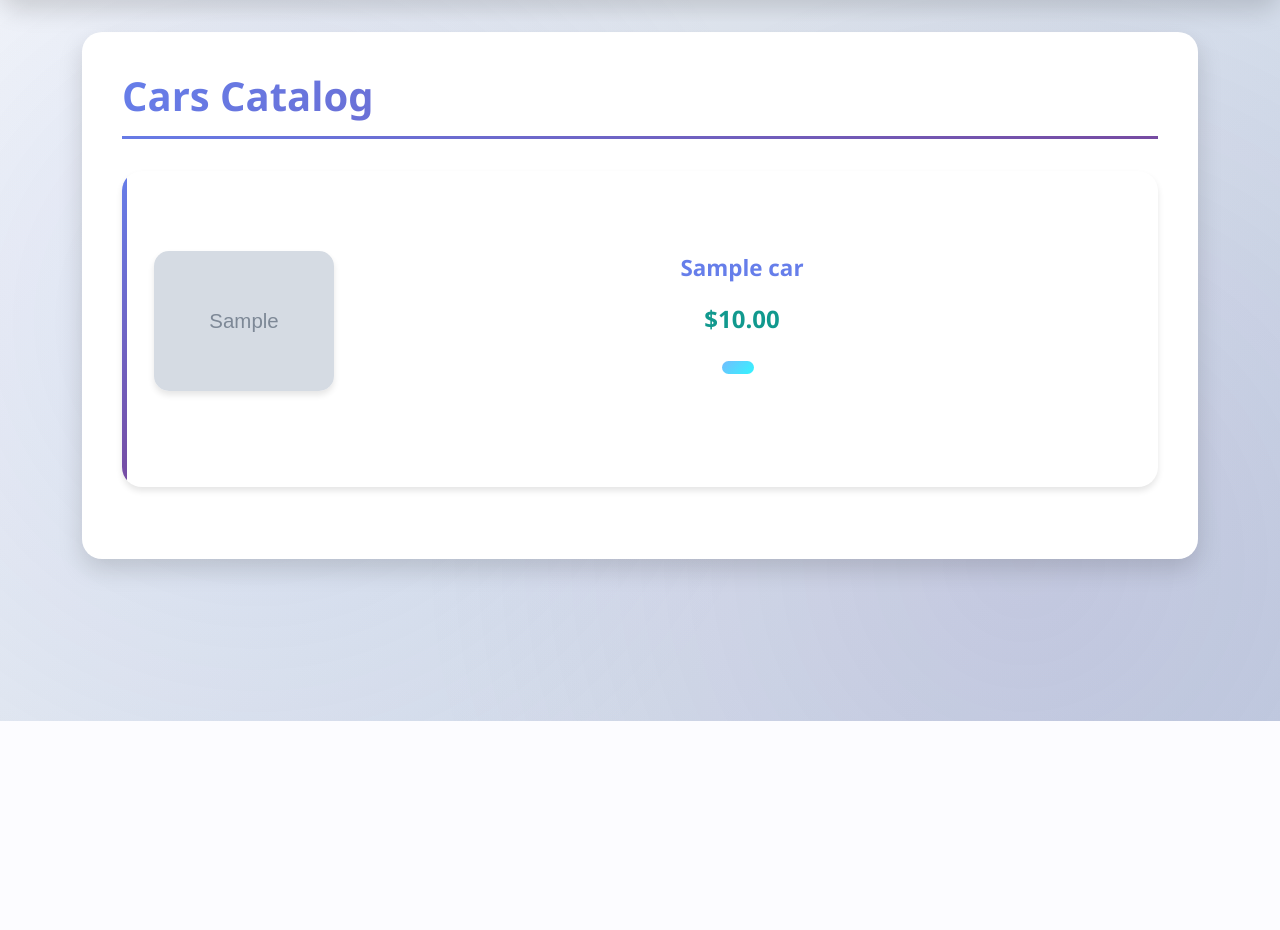
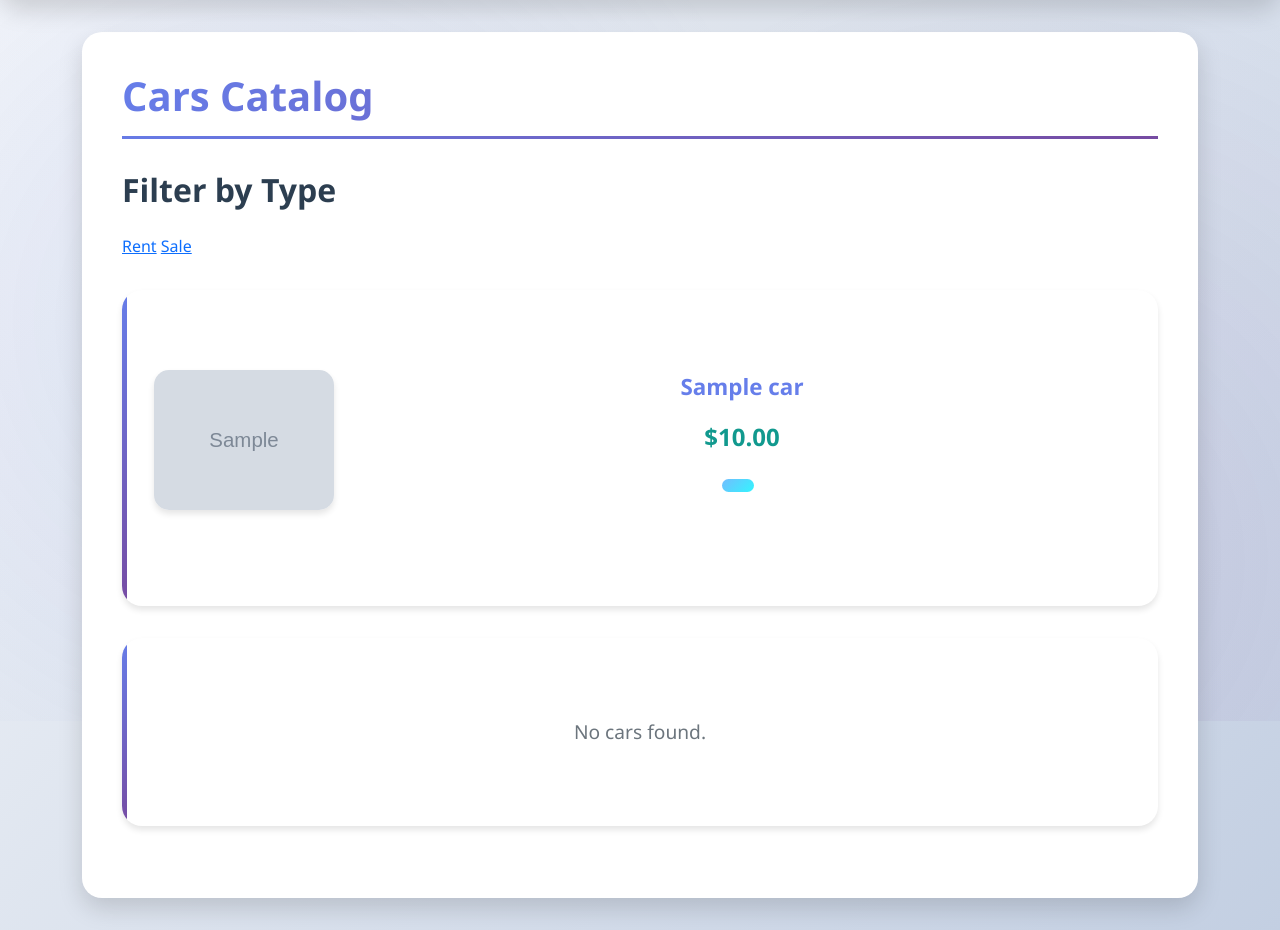
Before and after one commit to kateus1988-ship-it/Diplom_project, a Django app: page / in a window 1280 px wide. Shown: the part 79-1009 px from the top of the page. Before the commit the page ends 800 px from the top, so only its background shows below. Run offline with Django 5.2, Linux system fonts and the light colour scheme; tables that the repository leaves empty hold one stand-in row (values such as "Sample post"); grey boxes marked "Sample" are stand-in pictures.

Commit message:
Add filter

```diff
--- a/cars/templates/cars_list.html
+++ b/cars/templates/cars_list.html
@@ -2,6 +2,12 @@
 
 {% block content %}
 	<h1>Cars Catalog</h1>
+
+    <div>
+    <h2>Filter by Type</h2>
+    <a href="{% url 'cars:cars_list' %}?type=rent">Rent</a>
+    <a href="{% url 'cars:cars_list' %}?type=sale">Sale</a>
+    </div>
 
 	<ul>
 		{% for car in all_cars %}
@@ -17,4 +23,19 @@
             </li>
 		{% endfor %}
 	</ul>
+
+    <ul>
+    {% for car in cars %}
+        <li>
+            <h3>{{ car.title }}</h3>
+            <p>Type: {{ car.get_type_display }}</p>
+            <p>Description: {{ car.description }}</p>
+            <p>Price: ${{ car.price }}</p>
+            <p>Available: {{ car.available }}</p>
+            <img src="{{ car.image.url }}" alt="{{ car.title }}" style="width:100px; height:auto;">
+        </li>
+    {% empty %}
+        <li>No cars found.</li>
+    {% endfor %}
+    </ul>
 {% endblock %}
--- a/cars/views.py
+++ b/cars/views.py
@@ -9,8 +9,13 @@ from django.db import transaction
 # Create your views here.
 
 def cars_list(request):
-    all_cars = Car.objects.filter(available=True)
+    type_filter = request.GET.get('type')
+    if type_filter in ['rent', 'sale']:
+        all_cars = Car.objects.filter(available=True, type=type_filter)
+    else:
+        all_cars = Car.objects.all()
     return render(request, 'cars_list.html', context={'all_cars': all_cars})
+
 
 def car_detail(request, car_id):
     car_from_db = get_object_or_404(Car, pk=car_id)
```
